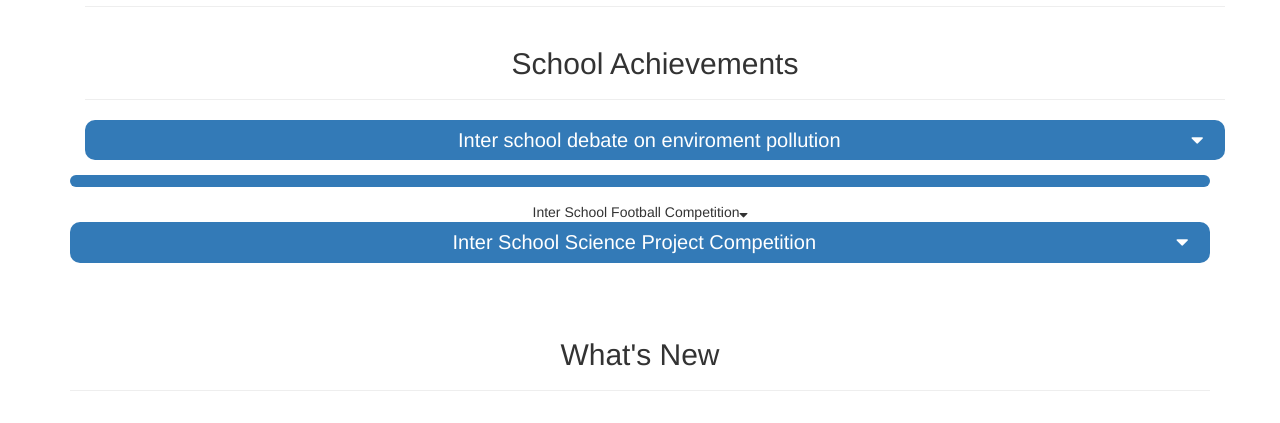
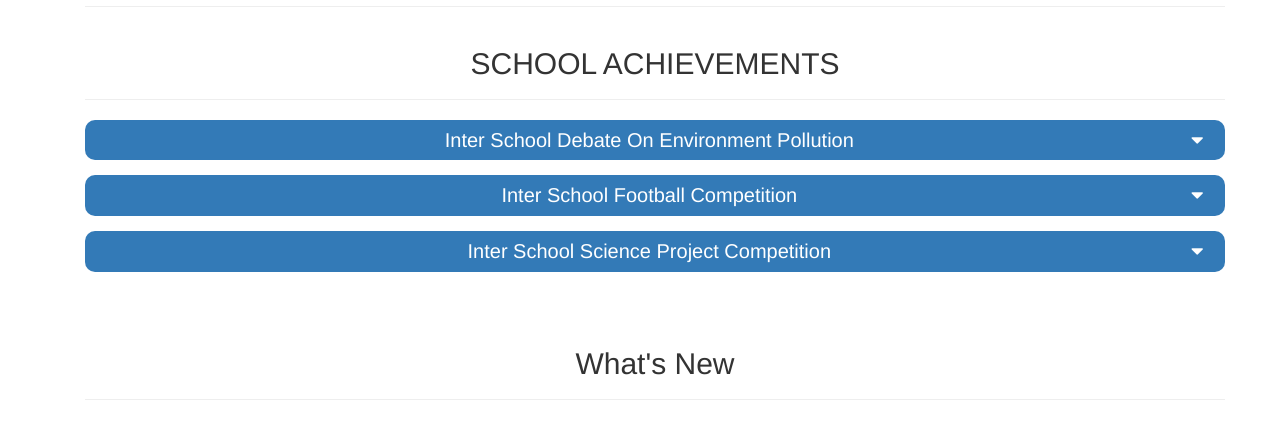
Before and after one commit to Harmangulati/SCHOOL, a plain HTML site: page index.html in a window 1280 px wide. Shown: the part 1604-2027 px from the top of the page. Drawn offline with nearby package versions, Linux system fonts and the light colour scheme.

Commit message:
Add files via upload

```diff
--- a/index.html
+++ b/index.html
@@ -76,22 +76,29 @@
                         </div>
                     </div>
 
-                    <div class="page-header" id="achievement">
-                        <h2 class="text-capitalize">school achievements</h2>
+                    <div class="page-header" id="achievements">
+  		<h2 class="text-capitalize">
+        SCHOOL ACHIEVEMENTS</h2>
   </div>
-                    <div class="bg-primary movie_head" data-toggle="#school_achievements1">Inter school debate on enviroment pollution <i class="fa fa-sort-desc"></i></div>
+
+<div class="bg-primary movie_head" data-toggle="collapse" data-target="#school_achievement1" >
+    Inter School Debate On Environment Pollution <i class="fa fa-sort-desc" ></i>
+  </div>
+
   <div id="school_achievement1" class="collapse">
-                        <div class="col-lg-3 col-md-3 col-sm-3 col-xs-12" id="achievementID">
-                            <img src="https://i.postimg.cc/KztDSHbx/se1.jpg" class="img-responcsive img-thumbnail">
+
+      <div class="col-lg-3 col-md-3 col-sm-3 col-xs-12" id="achievementsID">
+	  		<img src="https://i.postimg.cc/KztDSHbx/se1.jpg" class="img-responsive img-thumbnail">
 	  </div>
-                        <div class="col-lg-9 col-md-9 col-sm-9 col-xs-12 movie_text">
+
+	  <div class="col-lg-9 col-md-9 col-sm-9 col-xs-12 movie_text" >
 		  <h5 class="text-success text-left text-capitalize">Won first prize in inter school debate on environment pollution
       </h5>
 		  <p></p>
 	  </div>
   </div>
-                </div>
-                <div class="bg-primary movie_head" data-toggle="collapse" data-target="#school_achievement2" ></div>
+
+  <div class="bg-primary movie_head" data-toggle="collapse" data-target="#school_achievement2" >
     Inter School Football Competition<i class="fa fa-sort-desc" ></i>
   </div>
 
@@ -107,6 +114,9 @@
       <p></p>
   	</div>
   </div>
+
+
+
   <div class="bg-primary  movie_head" data-toggle="collapse" data-target="#school_achievement3" >
     Inter School Science Project Competition<i class="fa fa-sort-desc" ></i>
   </div>
```
Also changed, not shown: Goldsborough-church-lighting-font-aisle-840px - Copy.jpg (added). Lines whose indentation alone changed are shown as unchanged.
